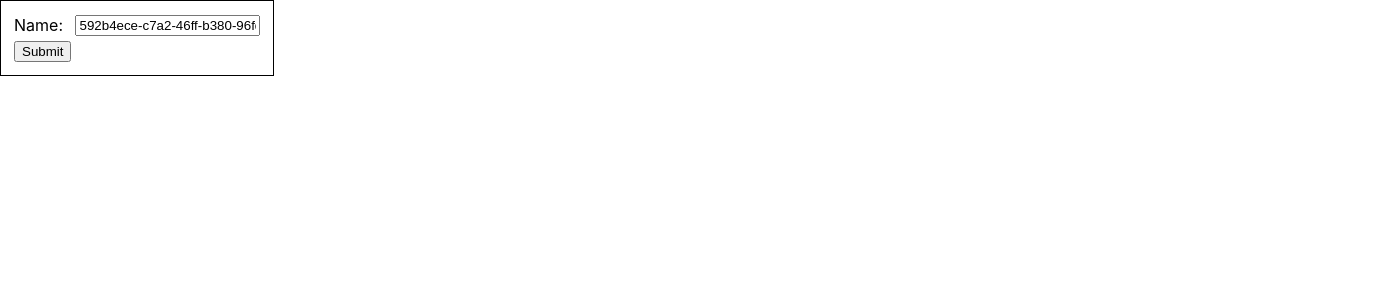
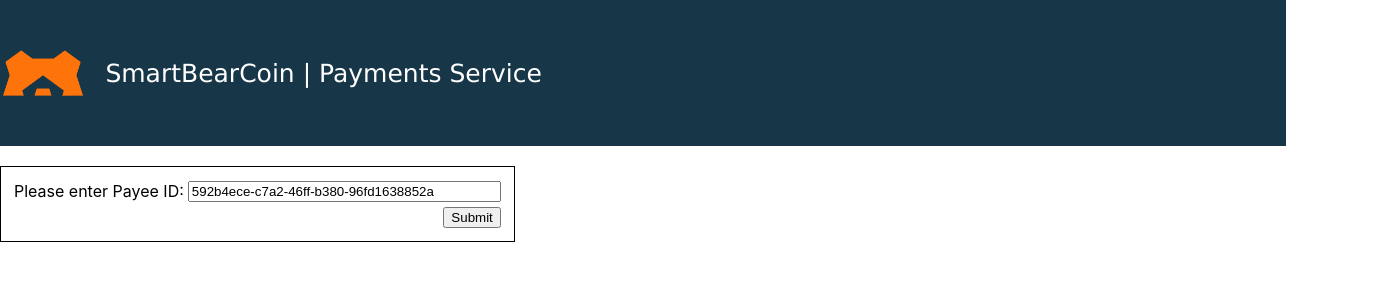
Before and after one commit to SmartBear-DevRel/webinar-collaborative-api-delivery-fintech, a React (Create React App) app in the folder smartbearcoin-payments-ui/: page / in a window 1280 px wide. Shown: the top 300 px of the page, 1385 px wide, since content can reach past the window. Built offline with nearby package versions, Linux system fonts and the light colour scheme; no server answers.

Commit message:
chore: style up site

```diff
--- a/smartbearcoin-payments-ui/public/index.html
+++ b/smartbearcoin-payments-ui/public/index.html
@@ -2,14 +2,14 @@
 <html lang="en">
   <head>
     <meta charset="utf-8" />
-    <link rel="icon" href="%PUBLIC_URL%/favicon.ico" />
+    <link rel="icon" type="image/x-icon" href="%PUBLIC_URL%/smartbearlogo.png" />
     <meta name="viewport" content="width=device-width, initial-scale=1" />
     <meta name="theme-color" content="#000000" />
     <meta
-      name="description"
-      content="Web site created using create-react-app"
+      name="SmartBear Coin"
+      content="Payments Service"
     />
-    <link rel="apple-touch-icon" href="%PUBLIC_URL%/logo192.png" />
+    <link rel="apple-touch-icon" href="%PUBLIC_URL%/smartbearlogo.png" />
     <!--
       manifest.json provides metadata used when your web app is installed on a
       user's mobile device or desktop. See https://developers.google.com/web/fundamentals/web-app-manifest/
@@ -24,7 +24,7 @@
       work correctly both with client-side routing and a non-root public URL.
       Learn how to configure a non-root public URL by running `npm run build`.
     -->
-    <title>React App</title>
+    <title>SmartBear Coin | Payments Service</title>
   </head>
   <body>
     <noscript>You need to enable JavaScript to run this app.</noscript>
--- a/smartbearcoin-payments-ui/src/App.tsx
+++ b/smartbearcoin-payments-ui/src/App.tsx
@@ -34,29 +34,53 @@ export const App = () => {
     });
   };
   return (
+    <>
+      <header className="header">
+        <div className="wrapper">
+          <div className="logo">
+            <img src="smartbearlogo.png" alt="a logo" />
+          </div>
+          <div className="header-text">SmartBearCoin | Payments Service</div>
+        </div>
+      </header>
+      <br />
+
       <form onSubmit={submitForm}>
         <table style={inputStyle}>
           <tbody>
             <tr>
-            <td>Name:</td>
+              <td>Please enter Payee ID:</td>
               <td>
                 <input
                   type="text"
                   name="name"
                   value={payee.name}
+                  size={36}
                   onChange={(e) => onChangeHandler(e.target)}
                 />
               </td>
             </tr>
             <tr>
-            <td>
+              <td></td>
+              <td align="right">
                 <button type="submit">Submit</button>
               </td>
             </tr>
           </tbody>
         </table>
-      {response?.data && response.data}
       </form>
+      <br />
+      {response?.data && (
+        <table style={inputStyle}>
+          <tbody>
+            <tr>
+              <td>Results:</td>
+              <td>{response.data}</td>
+            </tr>
+          </tbody>
+        </table>
+      )}
+    </>
   );
 };
 export default App;
--- a/smartbearcoin-payments-ui/src/index.css
+++ b/smartbearcoin-payments-ui/src/index.css
@@ -11,3 +11,35 @@ code {
   font-family: source-code-pro, Menlo, Monaco, Consolas, 'Courier New',
     monospace;
 }
+
+.wrapper {
+  width: 100%;
+  position: relative;
+  margin: 30px 0;
+}
+.header {
+  border: solid rgb(23,54,71,255);
+  background-color: rgb(23,54,71,255);
+  width: 100%;
+  position: relative;
+}
+
+.logo {
+  display: flex;
+}
+
+.logo img {
+  width: 80px;
+}
+
+.header-text {
+  text-align: left;
+  color: rgb(255, 255, 255);
+  font-size: 25px;
+  font-family: 'Lucida Sans', 'Lucida Sans Regular', 'Lucida Grande', 'Lucida Sans Unicode', Geneva, Verdana, sans-serif;
+  position: absolute;
+  width: 100%;
+  top: 50%;
+  left: 8%;
+  transform: translateY(-50%);
+}
```
Also changed, not shown: smartbearcoin-payments-ui/public/smartbearlogo.png (added). Lines whose indentation alone changed are shown as unchanged.
